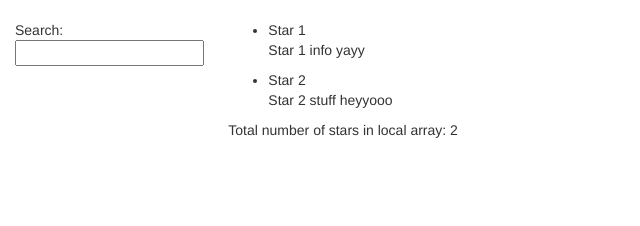
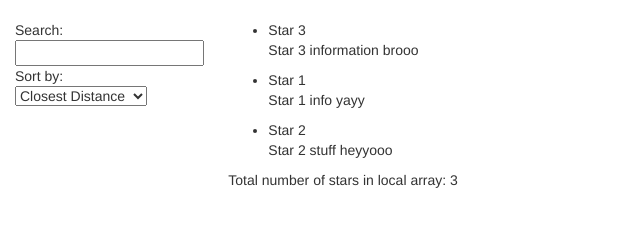
Before and after one commit to MikeDulik/LookAtTheStars, a website: page app/index.html in a window 1280 px wide. Shown: the whole page, without its empty margins (0-640 px from the left). Drawn offline with nearby package versions, Linux system fonts and the light colour scheme.

Commit message:
added orderProp functionality

```diff
--- a/app/index.html
+++ b/app/index.html
@@ -20,13 +20,18 @@
         <!--Sidebar content-->
 
         Search: <input ng-model="query">
-
+        Sort by:
+        <select ng-model="orderProp">
+          <option value="name">Alphabetical</option>
+          <option value="distance">Closest Distance</option>
+          <option value="-distance">Farthest Distance</option>
+        </select>
       </div>
       <div class = "col-md-10">
         <!--Body content-->
 
         <ul class="stars">
-          <li ng-repeat="star in stars | filter:query">
+          <li ng-repeat="star in stars | filter:query | orderBy:orderProp">
             <span>{{star.name}}</span>
             <p>{{star.snippet}}</p>
           </li>
--- a/app/js/controllers.js
+++ b/app/js/controllers.js
@@ -7,8 +7,15 @@ var starsApp = angular.module('starsApp', []);
 starsApp.controller('StarListCtrl', function($scope) {
   $scope.stars = [
     {'name': 'Star 1',
-    'snippet': 'Star 1 info yayy'},
+    'snippet': 'Star 1 info yayy',
+    'distance': 2343525},
     {'name': 'Star 2',
-    'snippet': 'Star 2 stuff heyyooo'}
+    'snippet': 'Star 2 stuff heyyooo',
+    'distance': 230472309840293},
+    {'name': 'Star 3',
+    'snippet': 'Star 3 information brooo',
+    'distance': 2355}
   ];
+
+  $scope.orderProp = 'distance';
 });
```
